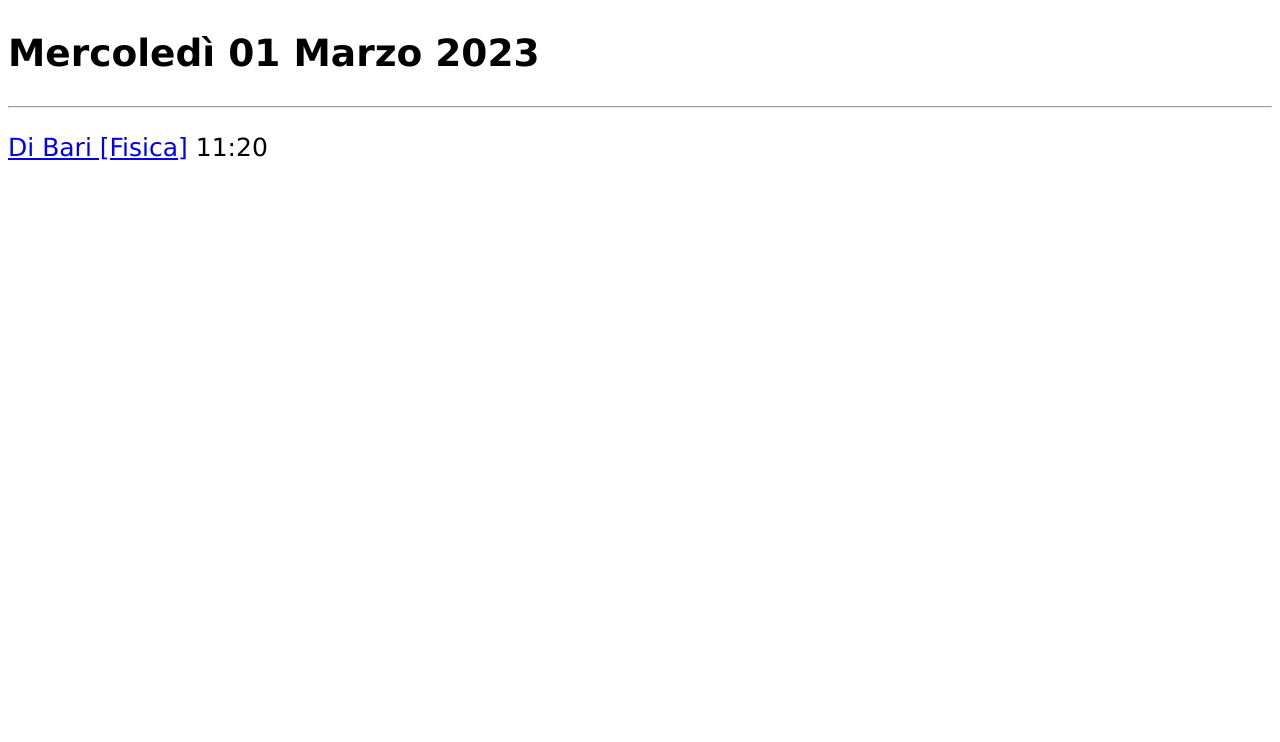
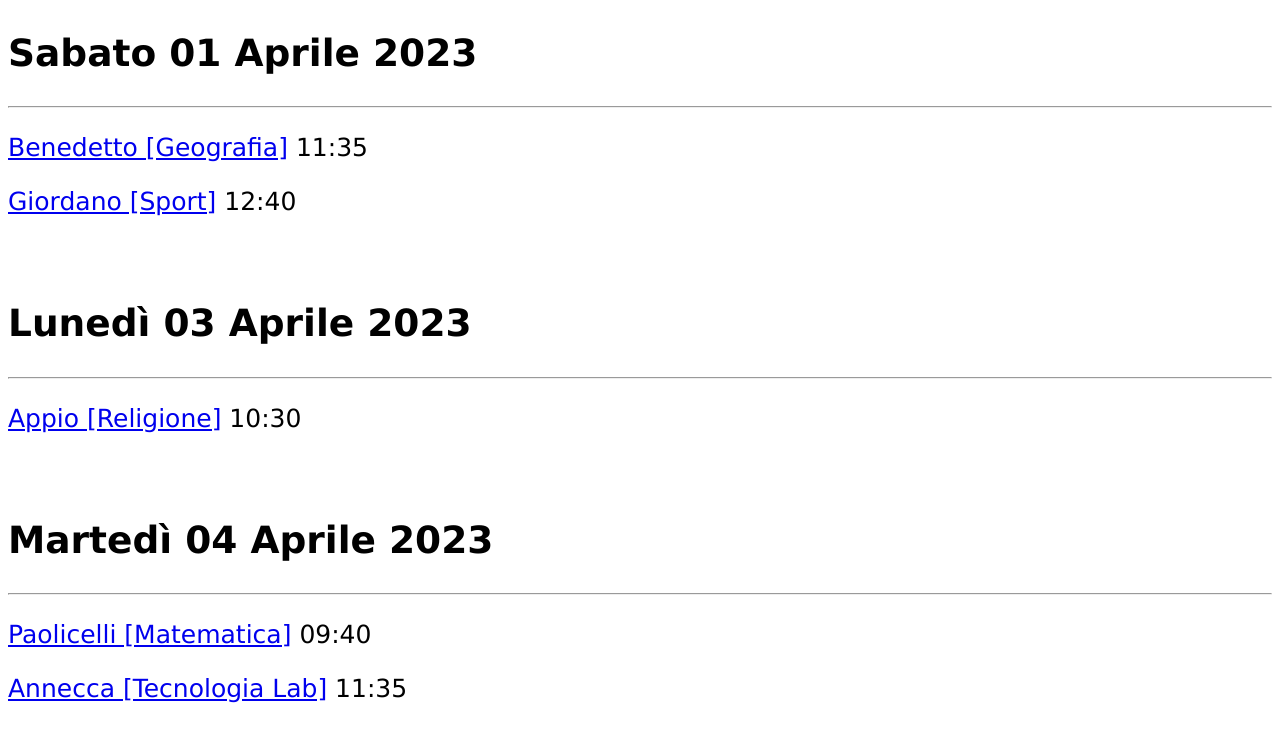
Before and after one commit to boolean-menz/boolean-menz.github.io, a plain HTML site: page index.html in a window 1280 px wide. Drawn offline with Linux system fonts and the light colour scheme.

Commit message:
Update index.html

```diff
--- a/index.html
+++ b/index.html
@@ -7,9 +7,19 @@
     <title>Ricevimenti</title>
 </head>
 <body id="body">
-    <h2>Mercoledì 01 Marzo 2023</h2>
+    <h2>Sabato 01 Aprile 2023</h2>
         <hr>
-    <p> <a href="https://teams.microsoft.com/l/meetup-join/19%3ameeting_MTRlNmVjZGEtNWI3NC00ZTQ4LTliNGUtNjUwZWNhY2EzMDdh%40thread.v2/0?context=%7b%22Tid%22%3a%2284c2ef18-671d-466f-9c21-174b8beeb792%22%2c%22Oid%22%3a%223d371ab7-ca28-4974-bb8d-ba894502b9d5%22%7d">Di Bari [Fisica]</a> 11:20 </p>
+    <p> <a href="https://teams.microsoft.com/l/meetup-join/19%3ameeting_N2Q5NGVlMzItMWZkNS00OWI4LThiOTUtYTRiYTc2YmJmYWI0%40thread.v2/0?context=%7b%22Tid%22%3a%2284c2ef18-671d-466f-9c21-174b8beeb792%22%2c%22Oid%22%3a%220ec872f3-4474-4d00-986d-40803cdd7627%22%7d">Benedetto [Geografia]</a> 11:35 </p>
+    <p> <a href="https://teams.microsoft.com/l/meetup-join/19%3ameeting_Yjc0NDc5Y2ItNjVlMC00MDUyLTg0ZDktMzBhYzZmZDExMmI1%40thread.v2/0?context=%7b%22Tid%22%3a%2284c2ef18-671d-466f-9c21-174b8beeb792%22%2c%22Oid%22%3a%224a135951-00e0-4216-afe9-e4862a07547c%22%7d">Giordano [Sport]</a> 12:40 </p>
+        <br>
+    <h2>Lunedì 03 Aprile 2023</h2>
+        <hr>
+    <p> <a href="https://teams.microsoft.com/l/meetup-join/19%3ameeting_MmQ2M2Y0ZTktMWEzYS00ZjRkLWJjNzQtZjBjZTc5OTQ0OTM2%40thread.v2/0?context=%7b%22Tid%22%3a%2284c2ef18-671d-466f-9c21-174b8beeb792%22%2c%22Oid%22%3a%2247c725b2-7d98-48ae-bc7b-bcb5b390b2fc%22%7d">Appio [Religione]</a> 10:30 </p>
+        <br>
+    <h2>Martedì 04 Aprile 2023</h2>
+        <hr>
+    <p> <a href="https://teams.microsoft.com/l/meetup-join/19%3ameeting_ZDRiOTMyYTAtN2Q0NC00YTFiLWJhYmQtY2QyZmMzY2U0ZWU4%40thread.v2/0?context=%7b%22Tid%22%3a%2284c2ef18-671d-466f-9c21-174b8beeb792%22%2c%22Oid%22%3a%229bf44737-d37d-4d90-9870-5091a0ae5e1a%22%7d">Paolicelli [Matematica]</a> 09:40 </p>
+    <p> <a href="https://teams.microsoft.com/l/meetup-join/19%3ameeting_NDYyOTBhNmEtN2I3Zi00NGJkLWE2M2UtYWU1ZTM0YWNiNzc3%40thread.v2/0?context=%7b%22Tid%22%3a%2284c2ef18-671d-466f-9c21-174b8beeb792%22%2c%22Oid%22%3a%22e55a8436-9f3f-4c25-8947-07ca05a2fb9e%22%7d">Annecca [Tecnologia Lab]</a> 11:35 </p>
         <br>
 </body>
 <style>
```
